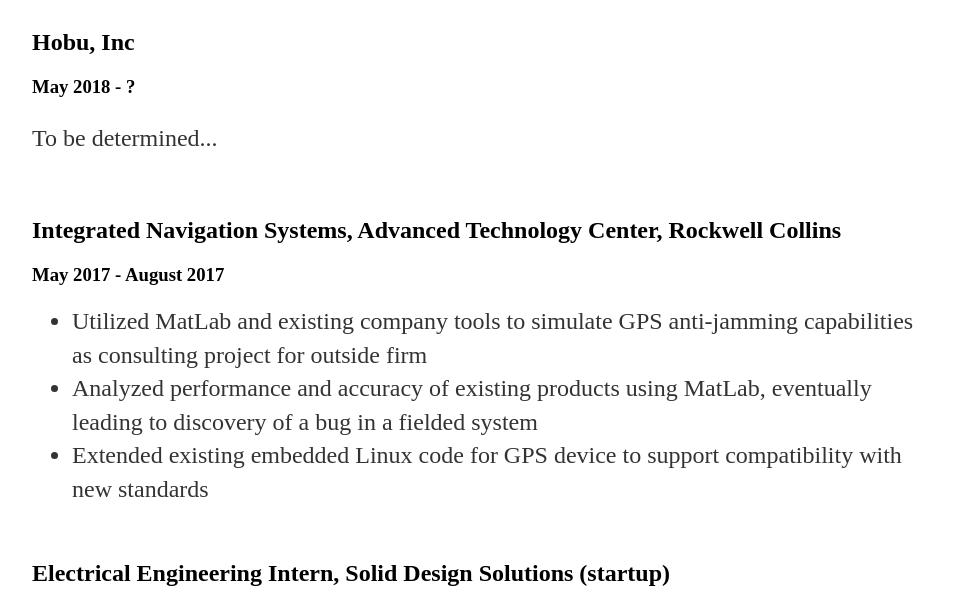
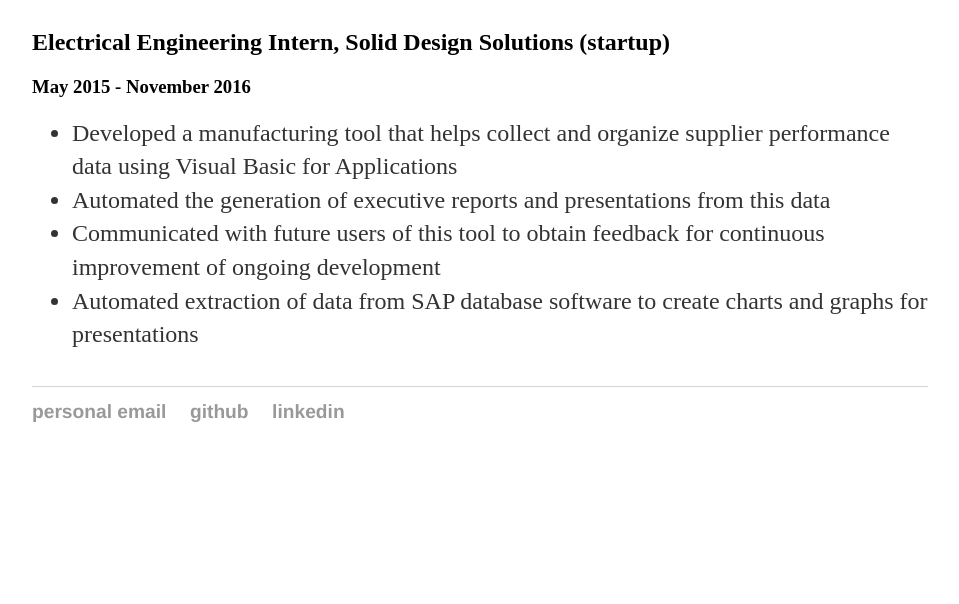
Before and after one commit to nnordling365/nnordling365.github.io, a plain HTML site: page internships.html in a window 1280 px wide. Shown: the part 184-788 px from the top of the page, without its empty margins (160-1119 px from the left). Drawn offline with Linux system fonts and the light colour scheme.

Commit message:
Update internships.html

```diff
--- a/internships.html
+++ b/internships.html
@@ -23,20 +23,6 @@
 		<div class="container">
     		<div class="feed">
 				<h1>Internships</h1>
-				<h2>Hobu, Inc</h2>
-				<h3>May 2018 - ?</h3>
-				<p>To be determined...</p>
-				<br>
-
-        		<h2>Integrated Navigation Systems, Advanced Technology Center, Rockwell Collins</h2>
-				<h3>May 2017 - August 2017</h3>
-				<ul>
-					<li>Utilized MatLab and existing company tools to simulate GPS anti-jamming capabilities as consulting project for outside firm</li>
-					<li>Analyzed performance and accuracy of existing products using MatLab, eventually leading to discovery of a bug in a fielded system</li>
-					<li>Extended existing embedded Linux code for GPS device to support compatibility with new standards</li>
-				</ul>
-				<br>
-
 				<h2>Electrical Engineering Intern, Solid Design Solutions (startup)</h2>
 				<h3>May 2015 - November 2016</h3>
 				<ul>
```
